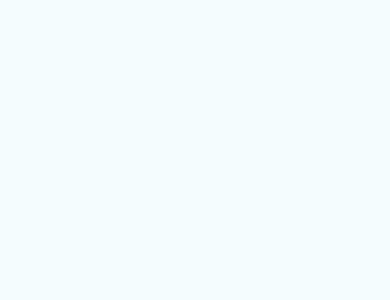
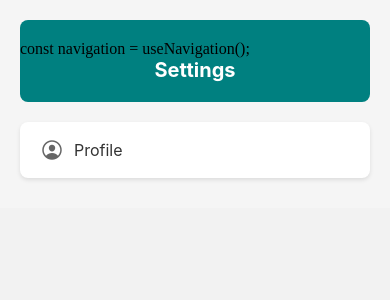
Before and after one commit to Frostdev7506/Runora, a React Native app: screen /Settings in a window 390 px wide. Before the commit this address had no page. Shown: the top 300 px of the page. Built offline with nearby package versions, Linux system fonts and the light colour scheme.

Commit message:
Added Sttings and Info page

```diff
--- a/components/Home.jsx
+++ b/components/Home.jsx
@@ -13,10 +13,12 @@ import {
 } from 'react-native';
 import {LinearGradient} from 'react-native-linear-gradient';
 import Icon from 'react-native-vector-icons/FontAwesome';
+import Ionicons from 'react-native-vector-icons/Ionicons';
 import useStore from '../store/store';
 import ExpenseCard from './ExpenseCard';
 import DateTimePickerModal from '@react-native-community/datetimepicker';
 import {ScrollView} from 'react-native-gesture-handler';
+import {useNavigation} from '@react-navigation/native';
 
 const Home = () => {
   const opacity = useRef(new Animated.Value(0)).current;
@@ -37,6 +39,7 @@ const Home = () => {
     addExpense,
     loading,
   } = useStore();
+  const navigation = useNavigation();
 
   const [isModalVisible, setModalVisible] = useState(false);
   const [date, setDate] = useState(new Date());
@@ -117,9 +120,20 @@ const Home = () => {
     setExpenseAmount('');
   };
 
+  const handleSettings = () => {
+    // setModalVisible(false);
+    navigation.navigate('Settings');
+  };
+
   return (
     <LinearGradient colors={['#f5fcff', '#e0f7fa']} style={styles.container}>
-      <Animated.Text style={[styles.text, {opacity}]}>Home</Animated.Text>
+      <View style={{flexDirection: 'row'}}>
+        <Animated.Text style={[styles.text, {opacity}]}>Home</Animated.Text>
+        <TouchableOpacity style={styles.settingBtn} onPress={handleSettings}>
+          <Ionicons name="settings-outline" size={24} color="#008080" />
+        </TouchableOpacity>
+      </View>
+
       <ScrollView
         scrollIndicatorInsets={{right: 1}}
         style={styles.expenseContainer}>
@@ -260,6 +274,11 @@ const styles = StyleSheet.create({
     marginBottom: 2,
     color: '#008080',
   },
+  settingBtn: {
+    fontSize: 28,
+    alignSelf: 'flex-end',
+    color: '#008080',
+  },
   statsContainer: {
     width: '100%',
     marginTop: 5,
--- /dev/null
+++ b/components/SettingScreen.jsx
@@ -0,0 +1,93 @@
+import React from 'react';
+import {
+  ScrollView,
+  View,
+  Text,
+  TouchableOpacity,
+  StyleSheet,
+} from 'react-native';
+import Icon from 'react-native-vector-icons/Ionicons';
+import {useNavigation} from '@react-navigation/native';
+const SettingsScreen = () => {
+  const navigation = useNavigation();
+
+  const settings = [
+    {title: 'Profile', icon: 'person-circle-outline', screen: 'Stats'},
+    // {
+    //   title: 'Notifications',
+    //   icon: 'notifications-outline',
+    //   screen: 'Notifications',
+    // },
+    // {title: 'Appearance', icon: 'color-palette-outline', screen: 'Appearance'},
+    // {title: 'Security', icon: 'lock-closed-outline', screen: 'Security'},
+    // {title: 'About', icon: 'information-circle-outline', screen: 'About'},
+    // {title: 'Logout', icon: 'log-out-outline', screen: 'Logout'},
+  ];
+
+  return (
+    <ScrollView contentContainerStyle={styles.container}>
+      {/* User Header */}
+      <View style={styles.header}>
+        const navigation = useNavigation();
+        <Text style={styles.headerText}>Settings</Text>
+      </View>
+
+      {/* Settings Items */}
+      {settings.map((item, index) => (
+        <SettingItem
+          key={index}
+          title={item.title}
+          icon={item.icon}
+          onPress={() => navigation.navigate(item.screen)}
+        />
+      ))}
+    </ScrollView>
+  );
+};
+
+const SettingItem = ({title, icon, onPress}) => (
+  <TouchableOpacity style={styles.settingItem} onPress={onPress}>
+    <Icon name={icon} size={24} color="#666" />
+    <Text style={styles.settingText}>{title}</Text>
+  </TouchableOpacity>
+);
+
+const styles = StyleSheet.create({
+  container: {
+    padding: 20,
+    backgroundColor: '#f5f5f5',
+  },
+  header: {
+    backgroundColor: '#008080',
+    paddingVertical: 20,
+    marginBottom: 20,
+    borderRadius: 8,
+  },
+  headerText: {
+    color: '#fff',
+    fontSize: 20,
+    fontWeight: 'bold',
+    textAlign: 'center',
+  },
+  settingItem: {
+    flexDirection: 'row',
+    alignItems: 'center',
+    backgroundColor: '#fff',
+    paddingVertical: 15,
+    paddingHorizontal: 20,
+    marginBottom: 10,
+    borderRadius: 8,
+    shadowColor: '#000',
+    shadowOffset: {width: 0, height: 2},
+    shadowOpacity: 0.1,
+    shadowRadius: 4,
+    elevation: 2,
+  },
+  settingText: {
+    color: '#333',
+    fontSize: 16,
+    marginLeft: 10,
+  },
+});
+
+export default SettingsScreen;
--- a/components/Stats.jsx
+++ b/components/Stats.jsx
@@ -82,7 +82,7 @@ const Stats = () => {
 
   return (
     <LinearGradient colors={['#f5fcff', '#e0f7fa']} style={styles.container}>
-      <Animated.Text style={[styles.text, {opacity}]}>Home</Animated.Text>
+      <Animated.Text style={[styles.text, {opacity}]}>Profile</Animated.Text>
       <View style={styles.statsContainer}>
         {/* Monthly Budget Card */}
         <Animated.View
--- a/navigation/Stack.jsx
+++ b/navigation/Stack.jsx
@@ -3,6 +3,8 @@ import {createStackNavigator} from '@react-navigation/stack';
 import Initial from '../components/Initial';
 import Home from '../components/Home';
 import Questionnaire from '../components/Questionnaire';
+import Stats from '../components/Stats';
+import SettingsScreen from '../components/SettingScreen';
 
 const Stack = createStackNavigator();
 
@@ -15,7 +17,8 @@ function MyStack() {
       <Stack.Screen name="Initial" component={Initial} />
       <Stack.Screen name="Questionnaire" component={Questionnaire} />
       <Stack.Screen name="Home" component={Home} />
-      {/* Add more screens here */}
+      <Stack.Screen name="Stats" component={Stats} />
+      <Stack.Screen name="Settings" component={SettingsScreen} />
     </Stack.Navigator>
   );
 }
```
